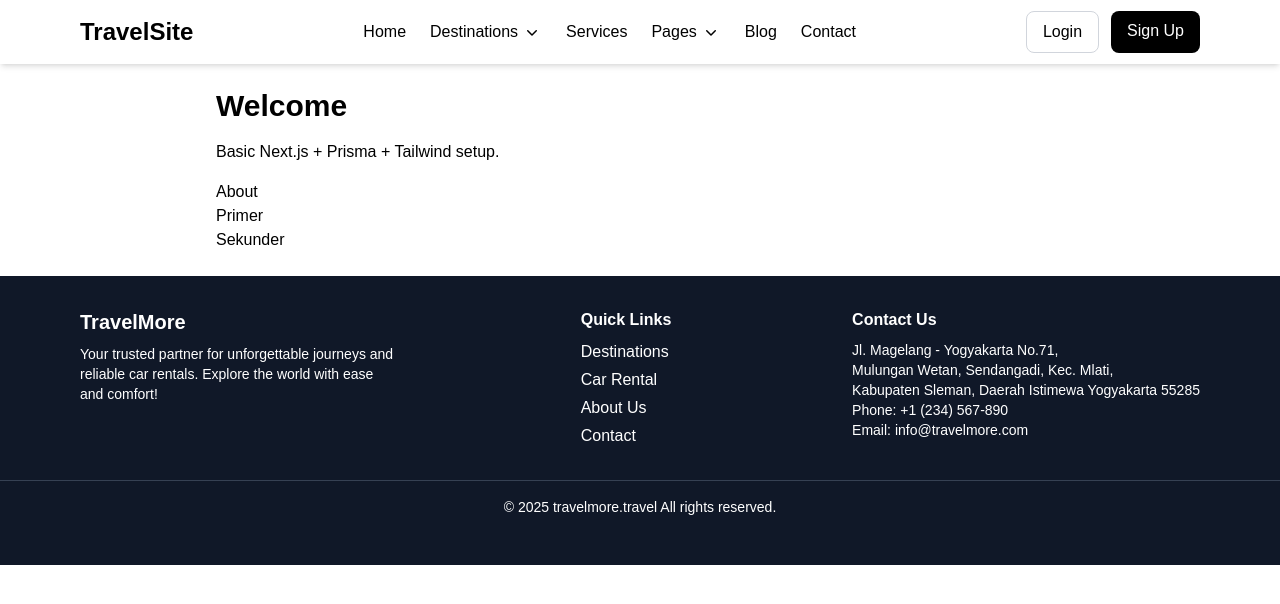
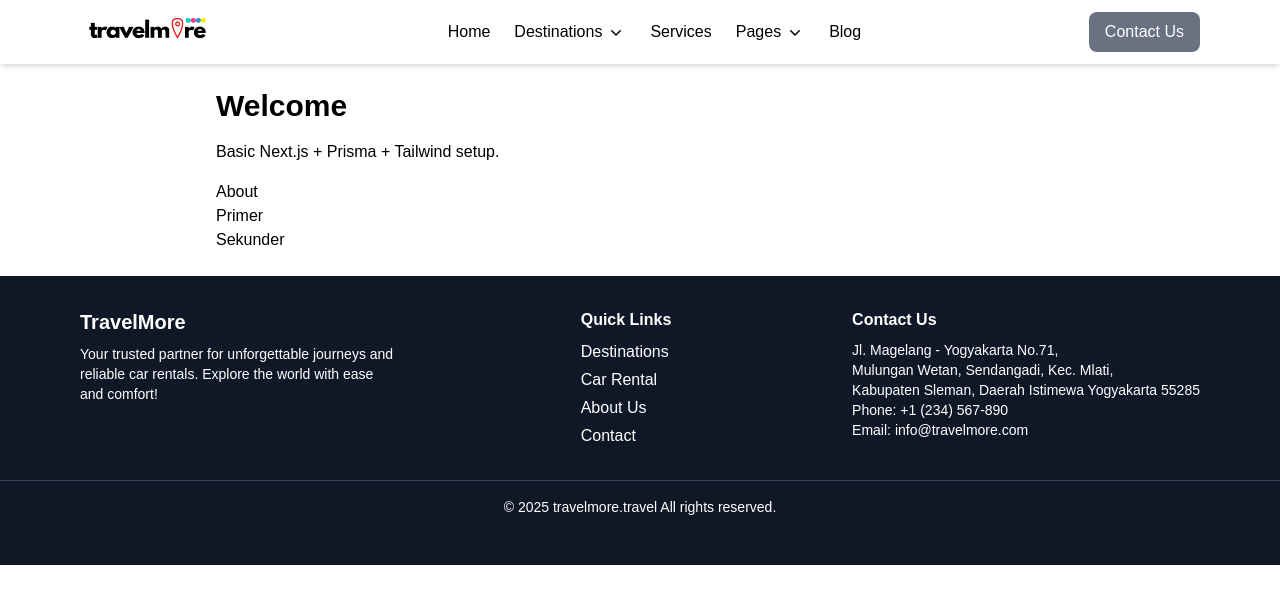
Before and after one commit to cimisachimi/travelmore, a Next.js app: page / in a window 1280 px wide. Shown: the top 604 px of the page. Built offline with nearby package versions, Linux system fonts and the light colour scheme.

Commit message:
added logo to the navbar

```diff
--- a/components/Navbar.tsx
+++ b/components/Navbar.tsx
@@ -1,6 +1,7 @@
 "use client";
 
 import Link from "next/link";
+import Image from "next/image"; // ✨ Import the Image component
 
 // Helper component for a standard navigation link
 function NavLink({ href, children }: { href: string; children: React.ReactNode }) {
@@ -24,7 +25,7 @@ function NavLink({ href, children }: { href: string; children: React.ReactNode }
   );
 }
 
-// ✨ NEW: Component for dropdown links with spinning arrow
+// Component for dropdown links with spinning arrow
 function DropdownLink({ title, items }: { title: string; items: { name: string; href: string }[] }) {
   return (
     <div className="relative group">
@@ -87,9 +88,15 @@ export default function Navbar() {
     <nav className="bg-white shadow-md">
       <div className="max-w-6xl mx-auto px-4">
         <div className="flex justify-between items-center h-16">
-          {/* Logo */}
-          <Link href="/" className="text-2xl font-bold text-black">
-            TravelSite
+          {/* ✨ Image Logo */}
+          <Link href="/">
+            <Image
+              src="/logo.png"
+              alt="TravelSite Logo"
+              width={140}
+              height={40}
+              priority // Helps with loading performance for important images
+            />
           </Link>
 
           {/* Menu */}
@@ -99,22 +106,15 @@ export default function Navbar() {
             <NavLink href="/services">Services</NavLink>
             <DropdownLink title="Pages" items={pageLinks} />
             <NavLink href="/blog">Blog</NavLink>
-            <NavLink href="/contact">Contact</NavLink>
           </div>
 
-          {/* Action buttons */}
-          <div className="flex space-x-3">
+          {/* Action Button */}
+          <div className="flex">
             <Link
-              href="/login"
-              className="px-4 py-2 rounded-lg bg-transparent text-black font-medium border border-gray-300 hover:bg-gray-100 transition-colors"
+              href="/contact"
+              className="px-4 py-2 rounded-lg bg-gray-500 text-white font-medium hover:bg-gray-800 transition-colors"
             >
-              Login
-            </Link>
-            <Link
-              href="/signup"
-              className="px-4 py-2 rounded-lg bg-black text-white font-medium hover:bg-gray-800 transition-colors"
-            >
-              Sign Up
+              Contact Us
             </Link>
           </div>
         </div>
```
Also changed, not shown: public/logo.png (added), public/logo.svg (added).
